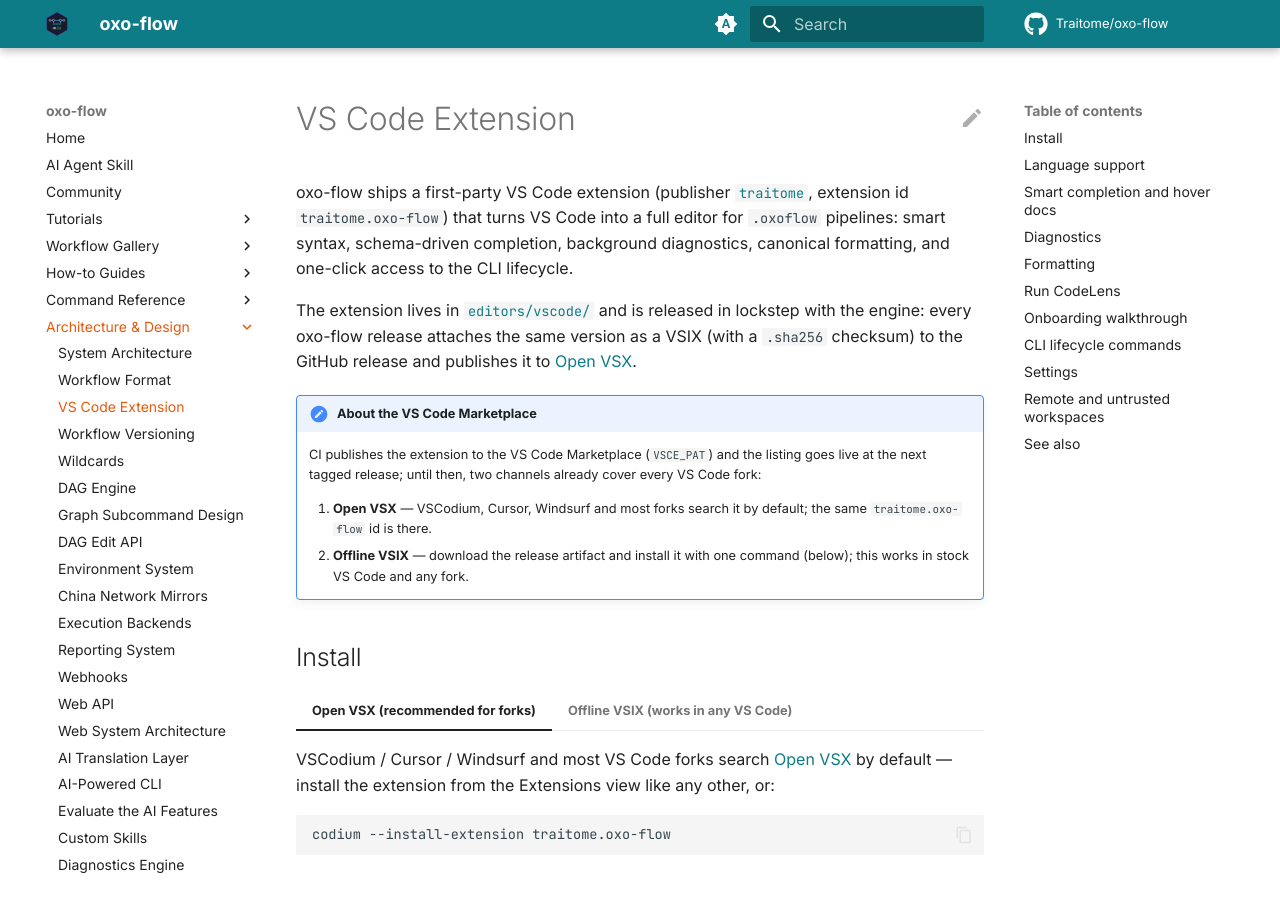
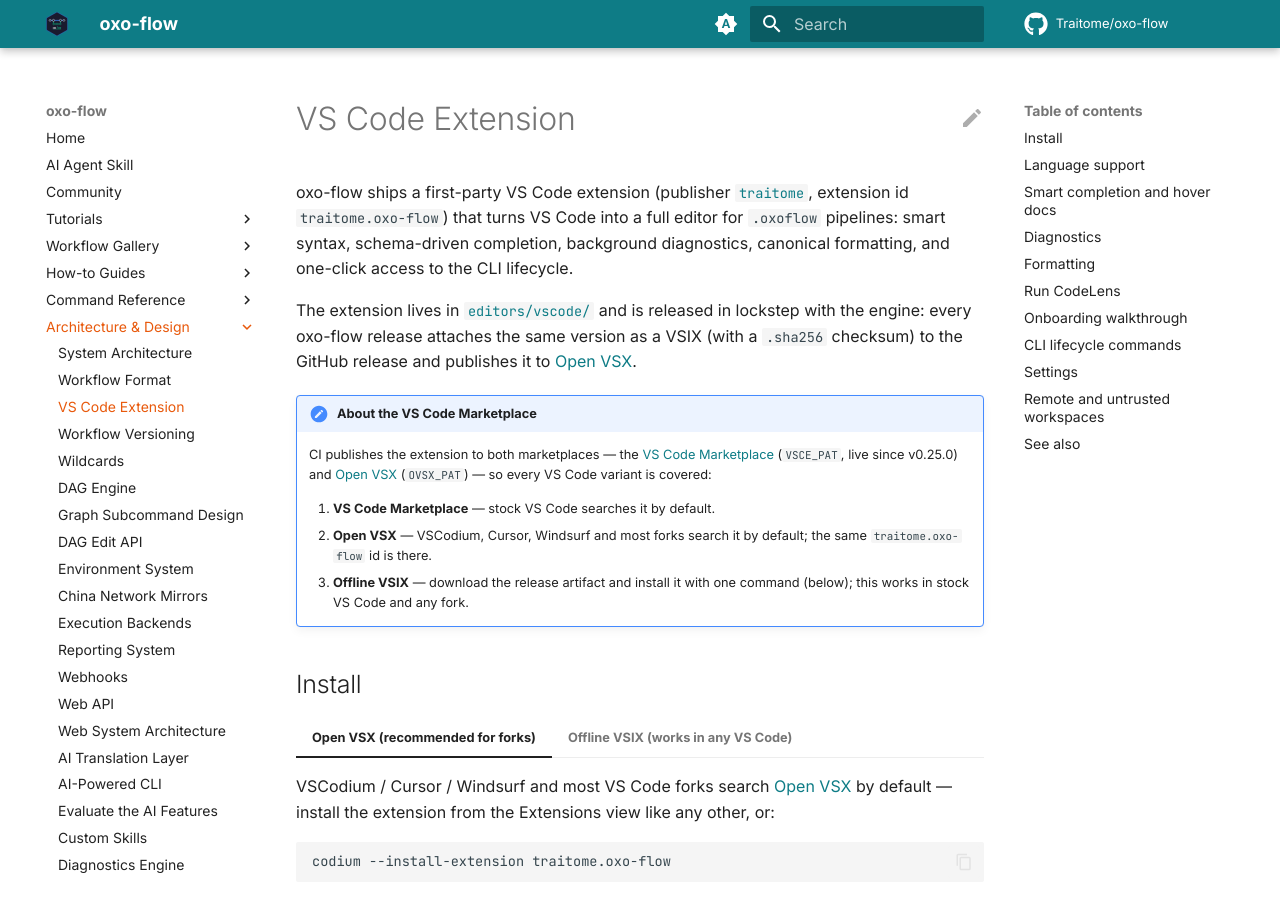
Before and after one commit to Traitome/oxo-flow, an MkDocs documentation site: the page built from docs/guide/src/reference/vscode-extension.md, in a window 1280 px wide and 900 px high. Built offline with MkDocs 1.6.1 and Material for MkDocs 9.7.7, drawn with Linux system fonts in a browser that asks for light colours; comment, search, counter and statistics services are not loaded; the version menu is left out.

Commit message:
docs: repair SECURITY support table, Marketplace note, CHANGELOG double-link (#982 P2-3/4/5)
Three doc-drift fixes from the v0.25.0 full-repo audit (#982), all
AGENTS.md change-management violations (stale docs):

- SECURITY.md: supported-versions table claimed 0.18.x Active /
  0.17.x security fixes — 7 minors behind v0.25.0. Now 0.25.x Active /
  0.24.x security fixes.
- README.md: said the VS Code Marketplace "is not currently supported";
  the listing has been live since v0.25.0 (verified: the listing exists,
  icon served from the 0.25.0 asset path; RELEASING.md and AGENTS.md
  already described it correctly). The note now links both marketplaces
  and drops the Open VSX link from the preceding sentence to avoid a
  double mention. docs/guide vscode-extension.md note updated to
  "live since v0.25.0" (same drift).
- cliff.toml: commit_preprocessors rewrote "(#N)" in subjects into a PR
  link, and the body template added the same link again from
  commit.remote.pr_number — every v0.25.0 CHANGELOG row rendered the
  link twice. Drop the preprocessor; keep the template's remote-driven
  link.

Closes the P2-3/P2-4/P2-5 halves of #982.

Co-Authored-By: Claude Code <noreply@anthropic.com>

```diff
--- a/docs/guide/src/reference/vscode-extension.md
+++ b/docs/guide/src/reference/vscode-extension.md
@@ -13,13 +13,15 @@ and publishes it to [Open VSX](https://open-vsx.org/).
 
 !!! note "About the VS Code Marketplace"
 
-    CI publishes the extension to the VS Code Marketplace (`VSCE_PAT`) and
-    the listing goes live at the next tagged release; until then, two
-    channels already cover every VS Code fork:
+    CI publishes the extension to both marketplaces — the [VS Code
+    Marketplace](https://marketplace.visualstudio.com/items?itemName=traitome.oxo-flow)
+    (`VSCE_PAT`, live since v0.25.0) and [Open VSX](https://open-vsx.org/)
+    (`OVSX_PAT`) — so every VS Code variant is covered:
 
-    1. **Open VSX** — VSCodium, Cursor, Windsurf and most forks search it by
+    1. **VS Code Marketplace** — stock VS Code searches it by default.
+    2. **Open VSX** — VSCodium, Cursor, Windsurf and most forks search it by
        default; the same `traitome.oxo-flow` id is there.
-    2. **Offline VSIX** — download the release artifact and install it with
+    3. **Offline VSIX** — download the release artifact and install it with
        one command (below); this works in stock VS Code and any fork.
 
 ## Install
```
Also changed, not shown: SECURITY.md (+3 -3 lines), cliff.toml (+6 -1 lines), README.md.
